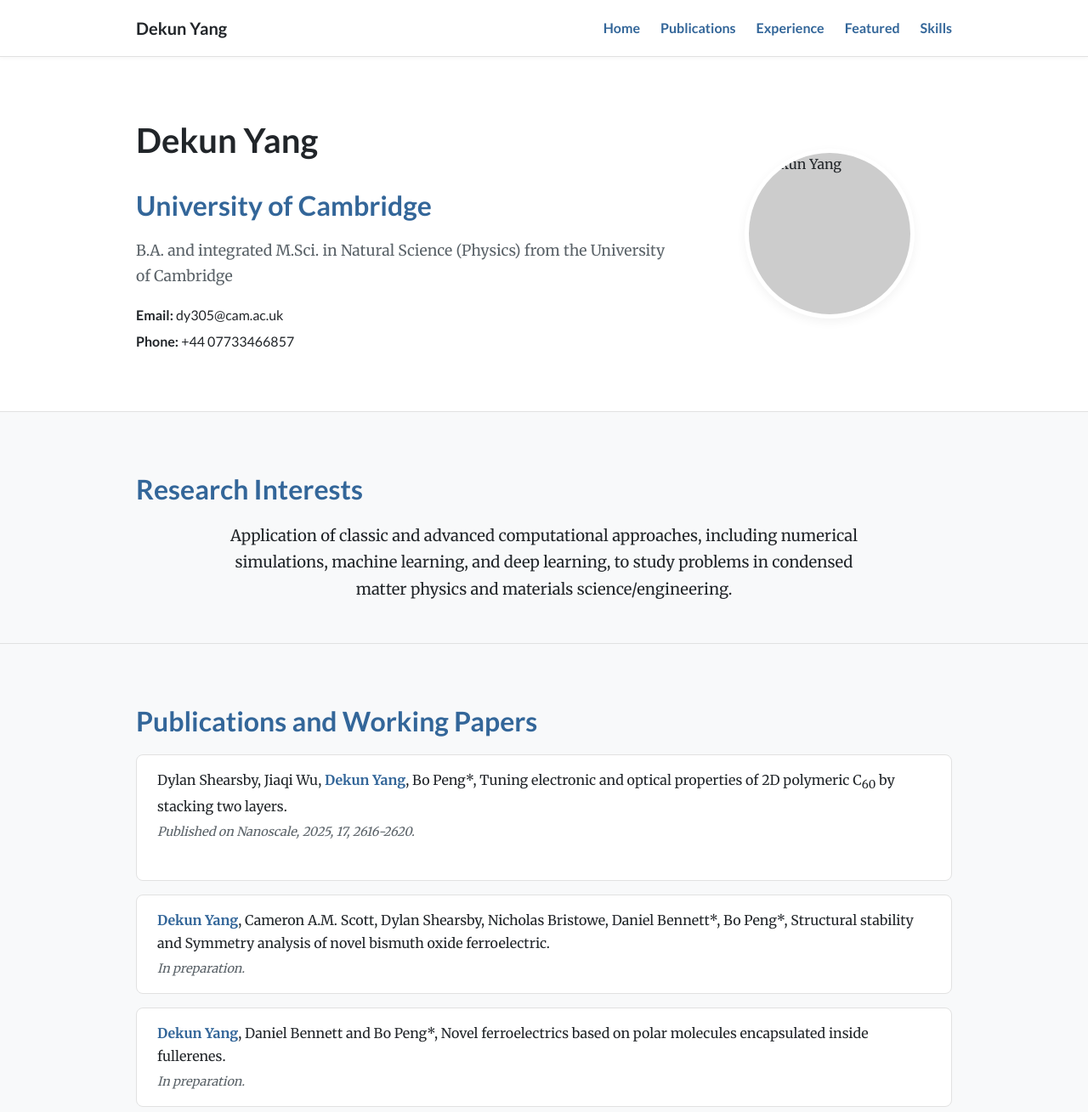
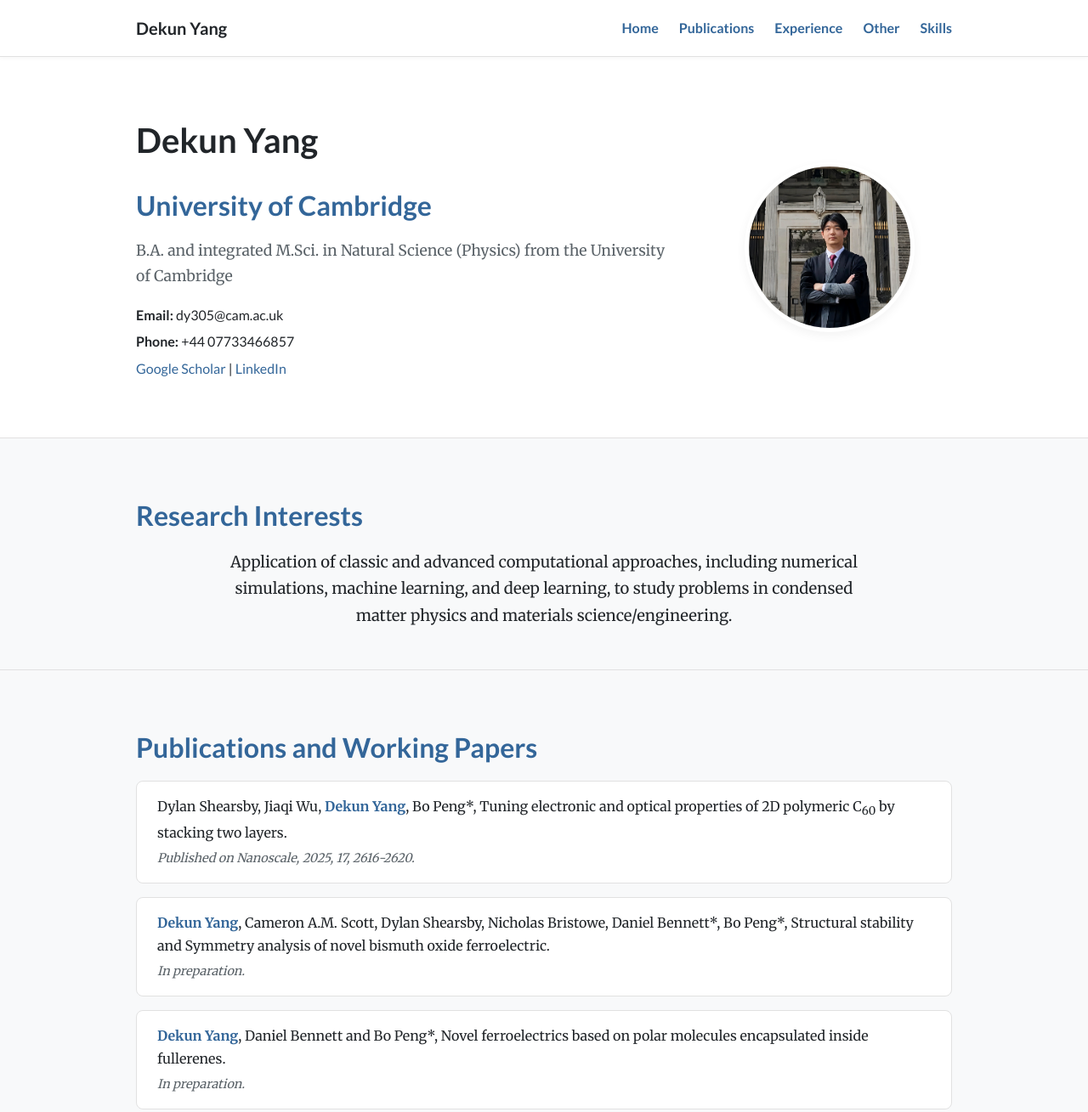
Before and after one commit to KungerYang/KungerYang.github.io, a plain HTML site: page index.html in a window 1280 px wide. Shown: the top 1309 px of the page at 85% size. Drawn offline with Linux system fonts and the light colour scheme.

Commit message:
Update index.html

```diff
--- a/index.html
+++ b/index.html
@@ -21,7 +21,7 @@
                     <li><a href="#hero">Home</a></li>
                     <li><a href="#publications">Publications</a></li>
                     <li><a href="#experience">Experience</a></li>
-                    <li><a href="#featured-research">Featured</a></li>
+                    <li><a href="#other-projects">Other</a></li>
                     <li><a href="#skills">Skills</a></li>
                 </ul>
             </nav>
@@ -40,11 +40,19 @@
                     <div class="hero-contact">
                         <p><strong>Email:</strong> dy305@cam.ac.uk</p>
                         <p><strong>Phone:</strong> +44 07733466857</p>
+                        <p>
+                            <a href="https://scholar.google.com/citations?user=GOAmnSAAAAAJ&hl=en" target="_blank" rel="noopener noreferrer">
+                                Google Scholar
+                            </a> |
+                            <a href="www.linkedin.com/in/dekun-yang-56a498288" target="_blank" rel="noopener noreferrer">
+                                LinkedIn
+                            </a>
+                        </p>
                     </div>
                 </div>
                 <div class="hero-image">
                     <div class="profile-picture-container">
-                        <img src="images/profile-picture.jpg" alt="Dekun Yang">
+                        <img src="profile_pic.jpg" alt="Dekun Yang">
                     </div>
                 </div>
             </div>
@@ -65,8 +73,7 @@
                 <ul class="publications-list">
                     <li>
                         Dylan Shearsby, Jiaqi Wu, <strong>Dekun Yang</strong>, Bo Peng*, Tuning electronic and optical properties of 2D polymeric C<sub>60</sub> by stacking two layers.
-                        <em>Published on Nanoscale, 2025, 17, 2616-2620.</em>
-                        <a href="https://doi.org/10.1039/D4NR04540H" target="_blank" class="publication-link"></a>
+                        <a href="https://doi.org/10.1039/D4NR04540H" target="_blank" class="link"><em>Published on Nanoscale, 2025, 17, 2616-2620.</em></a>
                     </li>
                     <li>
                         <strong>Dekun Yang</strong>, Cameron A.M. Scott, Dylan Shearsby, Nicholas Bristowe, Daniel Bennett*, Bo Peng*, Structural stability and Symmetry analysis of novel bismuth oxide ferroelectric.
@@ -157,19 +164,19 @@
             </div>
         </section>
 
-        <section id="featured-research">
+        <section id="other-projects">
             <div class="container">
                 <h2>Featured Research</h2>
                 <div class="featured-grid">
                     <div class="card">
                         <h3>Research Review</h3>
                         <p>Unlocking the Potential of 2D Ferroelectrics with Machine Learning</p>
-                        <a href="assets/research-review.pdf" class="btn" target="_blank">Read Review (PDF)</a>
+                        <a href="Research_review.pdf" class="btn" target="_blank">Read Review (PDF)</a>
                     </div>
                     <div class="card">
                         <h3>Poster Presentation</h3>
                         <p>Lennard-Jones Centre showcase poster presentation</p>
-                        <a href="assets/poster.pdf" class="btn" target="_blank">View Poster (PDF)</a>
+                        <a href="Bi6O9_Poster.pdf" class="btn" target="_blank">View Poster (PDF)</a>
                     </div>
                 </div>
             </div>
```
